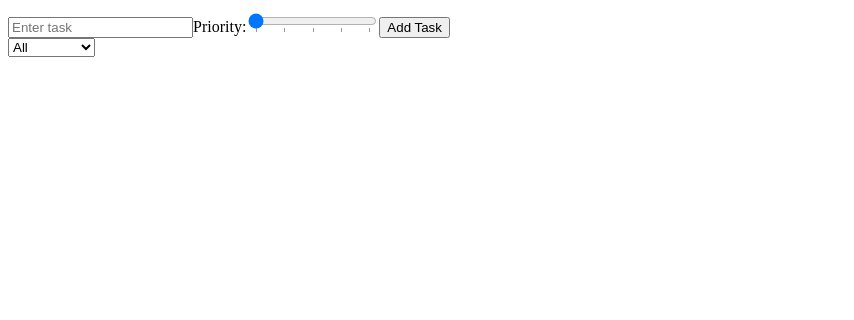
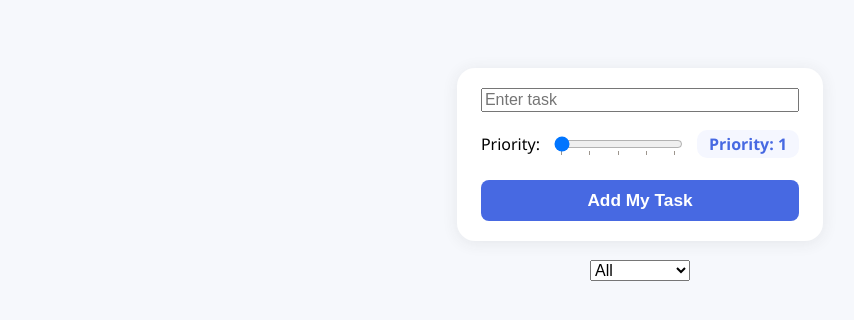
Before and after one commit to hass0319/toDoApp, an Angular app: page / in a window 1280 px wide. Shown: the top 320 px of the page, without its empty margins (0-854 px from the left). Built offline with nearby package versions, Linux system fonts and the light colour scheme.

Commit message:
finished css

```diff
--- a/src/app/add-task/add-task.component.css
+++ b/src/app/add-task/add-task.component.css
@@ -0,0 +1,43 @@
+.priority-group {
+  display: flex;
+  align-items: center;
+  gap: 12px;
+  margin: 8px 0 0 0;
+}
+
+.priority-value {
+  font-weight: bold;
+  background: #f5f7ff;
+  color: #4769e2;
+  padding: 3px 12px;
+  border-radius: 10px;
+}
+
+.add-task-form {
+  background: #fff;
+  border-radius: 18px;
+  box-shadow: 0 2px 16px rgba(50, 50, 50, 0.09);
+  padding: 20px 24px;
+  margin-bottom: 18px;
+  display: flex;
+  flex-direction: column;
+  gap: 10px;
+  max-width: 500px;
+}
+
+.add-btn {
+  margin-top: 12px;
+  padding: 10px 0;
+  border: none;
+  border-radius: 8px;
+  background: #4769e2;
+  color: #fff;
+  font-size: 1.08rem;
+  font-weight: 600;
+  cursor: pointer;
+  transition: background 0.17s;
+}
+
+.add-btn:hover {
+  background: #2140c1;
+}
--- a/src/app/add-task/add-task.component.html
+++ b/src/app/add-task/add-task.component.html
@@ -1,11 +1,14 @@
-<form (ngSubmit)="onAddTask()">
+<form class="add-task-form" (ngSubmit)="onAddTask()">
   <input type="text" [(ngModel)]="newTask.title" name="title" placeholder="Enter task" required />
 
-  <label>Priority:</label>
-  <input type="range" [(ngModel)]="newTask.priority" name="priority" min="1" max="5" list="priorityList" />
-  <datalist id="priorityList">
-    <option *ngFor="let p of [1,2,3,4,5]" [value]="p">{{ p }}</option>
-  </datalist>
+  <div class="priority-group">
+    <label>Priority:</label>
+    <input type="range" [(ngModel)]="newTask.priority" name="priority" min="1" max="5" list="priorityList" />
+    <datalist id="priorityList">
+      <option *ngFor="let p of [1,2,3,4,5]" [value]="p">{{ p }}</option>
+    </datalist>
+    <span class="priority-value">Priority: {{ newTask.priority }}</span>
+  </div>
 
-  <button type="submit">Add Task</button>
+  <button class="add-btn" type="submit">Add My Task</button>
 </form>
--- a/src/app/app.component.css
+++ b/src/app/app.component.css
@@ -0,0 +1,22 @@
+body {
+  margin: 0;
+  min-height: 100vh;
+}
+
+.main-container {
+  min-height: 100vh;
+  display: flex;
+  flex-direction: column;
+  align-items: center;
+  padding-top: 60px;
+}
+
+.add-task-form,
+.task-list {
+  width: 420px;
+  max-width: 95vw;
+}
+
+.task-list {
+  margin-top: 16px;
+}
--- a/src/app/app.component.html
+++ b/src/app/app.component.html
@@ -17,10 +17,13 @@
 
   <button type="submit">Add Task</button>
 </form> -->
+<div class="main-container">
 
-<app-add-task (taskAdded)="onNewTask($event)"></app-add-task>
+  <app-add-task (taskAdded)="onNewTask($event)"></app-add-task>
 
-<app-filter-tasks (filterChanged)="onFilterChange($event)"></app-filter-tasks>
-
-<app-task-list [tasks]="visibleTasks" (onToggle)="onToggle($event)" (onDelete)="onDelete($event)"
-  (onUpdate)="onUpdate($event)"></app-task-list>
+  <app-filter-tasks (filterChanged)="onFilterChange($event)"></app-filter-tasks>
+  <div class="task-list">
+    <app-task-list [tasks]="visibleTasks" (onToggle)="onToggle($event)" (onDelete)="onDelete($event)"
+      (onUpdate)="onUpdate($event)"></app-task-list>
+  </div>
+</div>
--- a/src/app/edit-task/edit-task.component.css
+++ b/src/app/edit-task/edit-task.component.css
@@ -0,0 +1,54 @@
+.edit-form {
+  display: flex;
+  flex-direction: column;
+  gap: 10px;
+  background: transparent;
+  width: 100%;
+  padding: 0;
+  border: none;
+  margin-top: 10px;
+  box-sizing: border-box;
+}
+
+.edit-form input[type="text"] {
+  border: 1px solid #ddd;
+  border-radius: 6px;
+  padding: 6px 10px;
+  font-size: 1rem;
+}
+
+.edit-form label {
+  margin-top: 4px;
+  font-weight: 500;
+}
+
+.edit-form input[type="range"] {
+  width: 100%;
+}
+
+.edit-form button {
+  background: #4769e2;
+  color: #fff;
+  border: none;
+  border-radius: 7px;
+  padding: 6px 14px;
+  margin-right: 10px;
+  font-weight: 500;
+  font-size: 1rem;
+  cursor: pointer;
+  transition: background 0.18s;
+}
+
+.edit-form button[type="button"] {
+  background: #f1f1f1;
+  color: #4769e2;
+}
+
+.edit-form button:hover:not([type="button"]) {
+  background: #2140c1;
+}
+
+.edit-form button[type="button"]:hover {
+  background: #d6d8db;
+  color: #333;
+}
--- a/src/app/task-item/task-item.component.css
+++ b/src/app/task-item/task-item.component.css
@@ -0,0 +1,51 @@
+.task-item {
+  position: relative;
+  display: flex;
+    align-items: center;
+  width: 100%;
+  padding: 18px 22px;
+  margin: 16px 0;
+  background: #fff;
+  border-radius: 18px;
+  box-shadow: 0 2px 16px rgba(50, 50, 50, 0.09), 0 1.5px 5px rgba(0, 0, 0, 0.07);
+  transition: box-shadow 0.2s;
+}
+
+.task-item.completed {
+  opacity: 0.7;
+  text-decoration: line-through;
+}
+
+.task-actions {
+  margin-left: auto;
+  display: flex;
+  gap: 10px;
+  opacity: 0;
+  transition: opacity 0.2s;
+}
+
+.task-item:hover .task-actions {
+  opacity: 1;
+}
+
+.delete-btn,
+.edit-btn {
+  background: #f1f1f1;
+  border: none;
+  border-radius: 6px;
+  padding: 6px 12px;
+  cursor: pointer;
+  font-weight: bold;
+  color: #444;
+  transition: background 0.18s, color 0.18s;
+}
+
+.delete-btn:hover{
+  background: #ff5858;
+  color: White;
+}
+
+.edit-btn:hover {
+  background: #4f8cff;
+  color: white;
+}
--- a/src/app/task-item/task-item.component.html
+++ b/src/app/task-item/task-item.component.html
@@ -4,10 +4,15 @@
   <span>
     {{ task.title }}
     <small>— {{ task.createdAt | date:'mediumDate' }}</small>
-    <small>(Priority: {{ task.priority }})</small>
+    <small> 📁 Priority: {{ task.priority }} </small>
   </span>
 
-  <button class="delete-btn" (click)="onDelete.emit(task)">Delete</button>
+  <div class="task-actions">
+    <button class="edit-btn" (click)="editing = !editing">
+      {{ editing ? 'Cancel' : 'Edit' }}
+    </button>
+    <button class="delete-btn" (click)="onDelete.emit(task)">Delete</button>
+  </div>
+  <app-edit-task *ngIf="editing" [task]="task" (save)="saveEdit($event)" (cancel)="cancelEdit()">
+  </app-edit-task>
 </div>
-
-<app-edit-task *ngIf="editing" [task]="task" (save)="saveEdit($event)" (cancel)="cancelEdit()"></app-edit-task>
--- a/src/app/task-list/task-list.component.css
+++ b/src/app/task-list/task-list.component.css
@@ -0,0 +1,9 @@
+ul {
+  list-style: none;
+  padding: 0;
+  margin: 0;
+}
+
+/* li {
+  list-style: none;
+} */
--- a/src/styles.css
+++ b/src/styles.css
@@ -1 +1,19 @@
 /* You can add global styles to this file, and also import other style files */
+
+body {
+  background: #f6f8fc;
+  font-family: 'Segoe UI', Arial, sans-serif;
+}
+
+h1,
+h2,
+h3,
+h4 {
+  font-family: 'Segoe UI', Arial, sans-serif;
+}
+
+input,
+select,
+button {
+  font-size: 1rem;
+}
```
